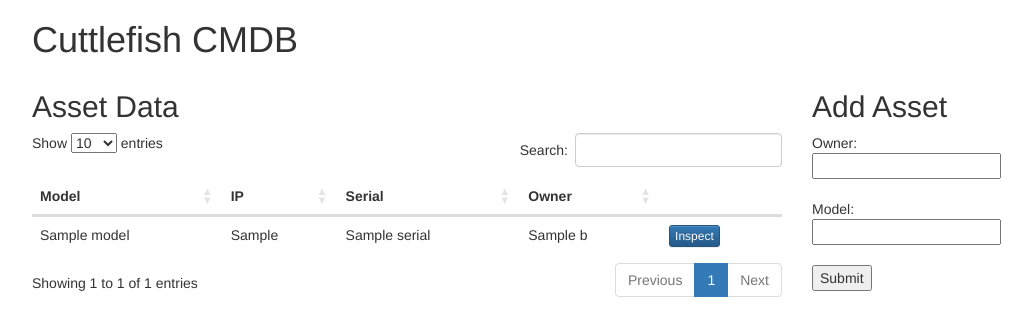
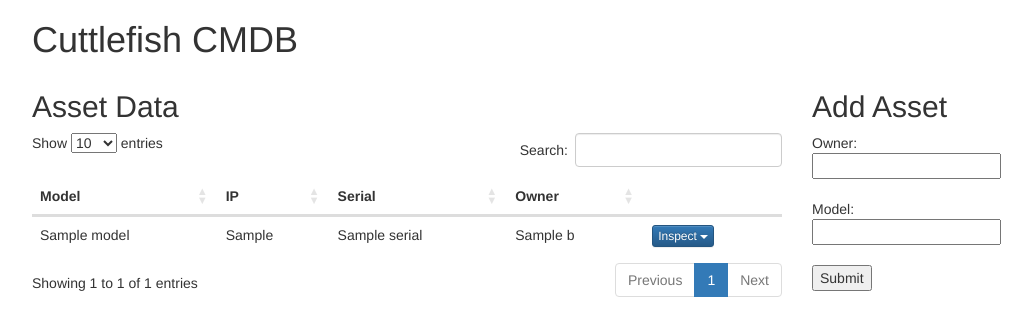
Before and after one commit to tsaoman/cuttlefish-cmdb, a Flask app: template templates/index.html in a window 1280 px wide. Shown: the top 336 px of the page, without its empty margins (38-1070 px from the left). Run offline with Flask 2, Linux system fonts and the light colour scheme; the template is opened without the code that fills it: most values are stand-ins (such as "Sample title", 1, 10 or a date in 2020); some libraries are stand-ins or nearby versions.

Commit message:
Changed 'inspect' from button to dropdown with more options

```diff
--- a/templates/index.html
+++ b/templates/index.html
@@ -6,13 +6,13 @@
   <meta name="viewport" content = "width=device-width, initial-scale=1.0">
   <meta http-equiv="X-UA-Compatible" content="IE=edge">
 
+  <!-- JQuery -->
+  <script src="//code.jquery.com/jquery-1.12.3.js"></script>
+
   <!-- Boostrap CDN -->
   <link rel="stylesheet" href="https://maxcdn.bootstrapcdn.com/bootstrap/3.3.6/css/bootstrap.min.css" integrity="sha384-1q8mTJOASx8j1Au+a5WDVnPi2lkFfwwEAa8hDDdjZlpLegxhjVME1fgjWPGmkzs7" crossorigin="anonymous">
   <link rel="stylesheet" href="https://maxcdn.bootstrapcdn.com/bootstrap/3.3.6/css/bootstrap-theme.min.css" integrity="sha384-fLW2N01lMqjakBkx3l/M9EahuwpSfeNvV63J5ezn3uZzapT0u7EYsXMjQV+0En5r" crossorigin="anonymous">
   <script src="https://maxcdn.bootstrapcdn.com/bootstrap/3.3.6/js/bootstrap.min.js" integrity="sha384-0mSbJDEHialfmuBBQP6A4Qrprq5OVfW37PRR3j5ELqxss1yVqOtnepnHVP9aJ7xS" crossorigin="anonymous"></script>
-
-  <!-- JQuery -->
-  <script src="//code.jquery.com/jquery-1.12.3.js"></script>
 
   <!-- Data tables -->
   <link rel="stylesheet" href="https://cdn.datatables.net/1.10.12/css/dataTables.bootstrap.min.css">
@@ -56,7 +56,20 @@
               <td>{{ row['a']['ip'] }}</td>
               <td>{{ row['a']['serial'] }}</td>
               <td>{{ row['b']['name'] }}</td>
-              <td><a class="btn btn-primary btn-xs" href="/api/return/asset/{{ row['a']['model'] }}" role="button">Inspect</a></td>
+              <td>
+                <div class="dropdown">
+                  <button class="btn btn-primary btn-xs dropdown-toggle" type="button" data-toggle="dropdown">Inspect
+                  <span class="caret"></span></button>
+                  <ul class="dropdown-menu">
+                    <li class="dropdown-header">View</li>
+                    <li><a href="/api/return/asset/{{ row['a']['model'] }}">View Asset</a></li>
+                    <li><a href="/api/return/person/{{ row['b']['name'] }}">View Owner</a></li>
+                    <li class="divider"></li>
+                    <li class="dropdown-header">Delete</li>
+                    <li><a href="#">Delete Asset</a></li>
+                  </ul>
+                </div>
+              </td>
             </tr>
             {% endfor %}
           </tbody>
```
